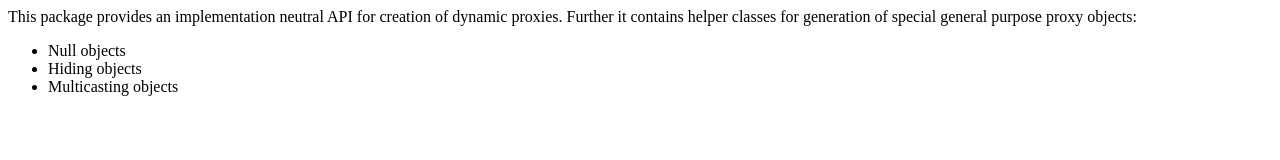
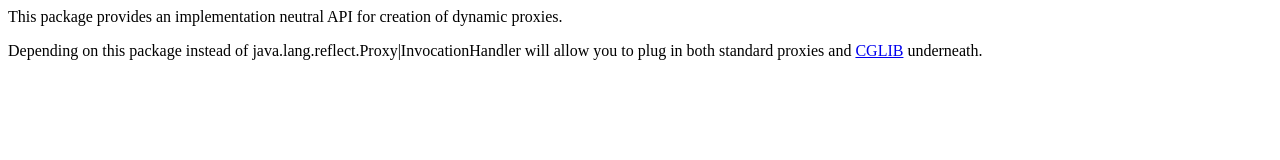
Before and after one commit to proxytoys/proxytoys, a plain HTML site: page proxytoys/src/com/thoughtworks/proxy/package.html in a window 1280 px wide. Drawn offline with Linux system fonts and the light colour scheme.

Commit message:
words
git-svn-id: https://svn.codehaus.org/proxytoys/trunk@44 c3c2784b-8cd7-0310-8e00-a8c905b2d8b3

```diff
--- a/proxytoys/src/com/thoughtworks/proxy/package.html
+++ b/proxytoys/src/com/thoughtworks/proxy/package.html
@@ -2,14 +2,12 @@
 <html>
 <head><title></title></head>
 <body>
+<p>
 This package provides an implementation neutral API for creation of dynamic proxies.
-
-Further it contains helper classes for generation of special general purpose proxy
-objects:
-<ul>
-<li>Null objects</li>
-<li>Hiding objects</li>
-<li>Multicasting objects</li>
-</ul>
+</p>
+<p>
+Depending on this package instead of java.lang.reflect.Proxy|InvocationHandler will
+allow you to plug in both standard proxies and <a href="http://cglib.sourceforge.net/">CGLIB</a> underneath.
+</p>
 </body>
 </html>
```
